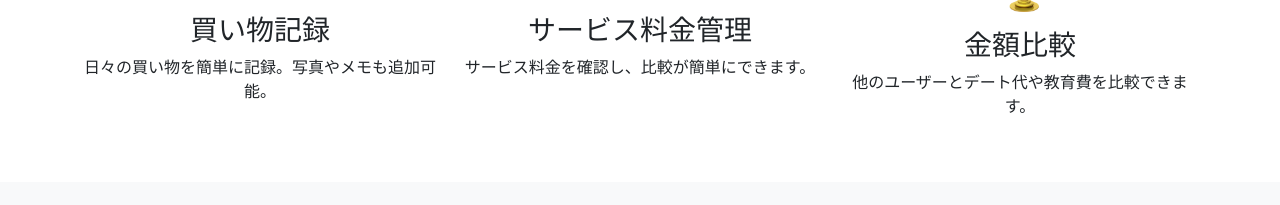
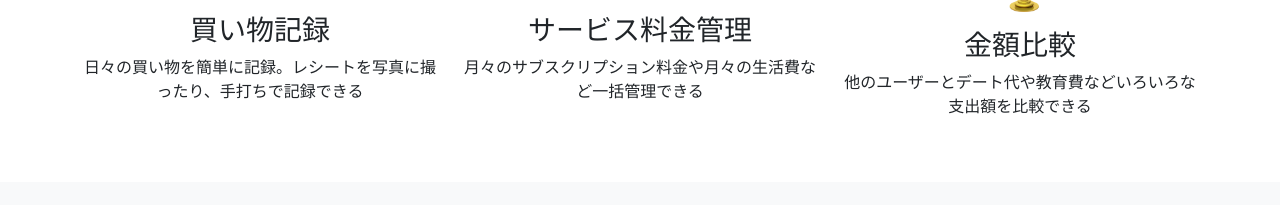
Before and after one commit to waturu2000829/homepage, a plain HTML site: page index.html in a window 1280 px wide. Shown: the part 428-633 px from the top of the page. Drawn offline with nearby package versions, Linux system fonts and the light colour scheme.

Commit message:
Update index.html

```diff
--- a/index.html
+++ b/index.html
@@ -59,17 +59,17 @@
         <div class="col-md-4">
           <img src="paper.jpg" alt="Shopping" class="img-fluid mb-3">
           <h3>買い物記録</h3>
-          <p>日々の買い物を簡単に記録。写真やメモも追加可能。</p>
+          <p>日々の買い物を簡単に記録。レシートを写真に撮ったり、手打ちで記録できる</p>
         </div>
         <div class="col-md-4">
           <img src="record.jpg" alt="Service" class="img-fluid mb-3">
           <h3>サービス料金管理</h3>
-          <p>サービス料金を確認し、比較が簡単にできます。</p>
+          <p>月々のサブスクリプション料金や月々の生活費など一括管理できる</p>
         </div>
         <div class="col-md-4">
           <img src="balance.png" alt="Comparison" class="img-fluid mb-3">
           <h3>金額比較</h3>
-          <p>他のユーザーとデート代や教育費を比較できます。</p>
+          <p>他のユーザーとデート代や教育費などいろいろな支出額を比較できる</p>
         </div>
       </div>
     </div>
```
